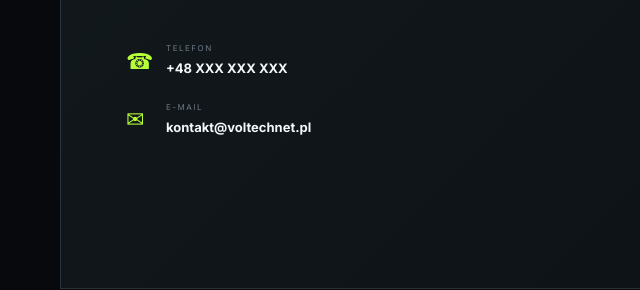
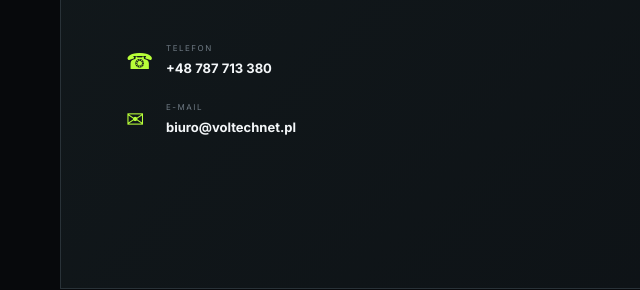
Before and after one commit to krawczykkarol34-tech/moja-strona, a plain HTML site: page index.html in a window 1280 px wide. Shown: the part 3728-4018 px from the top of the page, 0-640 px from the left. Drawn offline with Linux system fonts and the light colour scheme.

Commit message:
Update contact details in index.html

```diff
--- a/index.html
+++ b/index.html
@@ -165,8 +165,8 @@
           <h2>Masz temat?<br><em>Zróbmy to.</em></h2>
           <p>Opisz krótko, czego potrzebujesz. Skontaktujemy się, aby ustalić szczegóły.</p>
           <div class="contact-details">
-            <div><span>☎</span><div><small>TELEFON</small><strong>+48 XXX XXX XXX</strong></div></div>
-            <div><span>✉</span><div><small>E-MAIL</small><strong>kontakt@voltechnet.pl</strong></div></div>
+            <div><span>☎</span><div><small>TELEFON</small><strong>+48 787 713 380</strong></div></div>
+            <div><span>✉</span><div><small>E-MAIL</small><strong>biuro@voltechnet.pl</strong></div></div>
           </div>
         </div>
         <form class="contact-form" id="contactForm">
```
